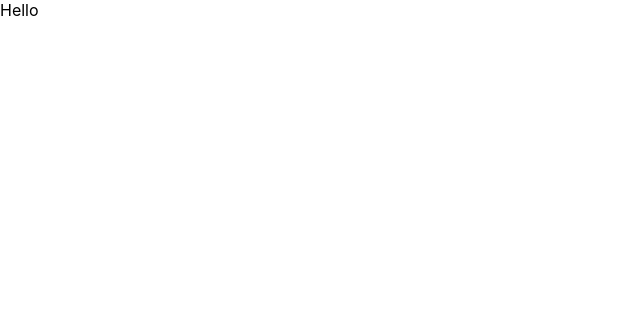
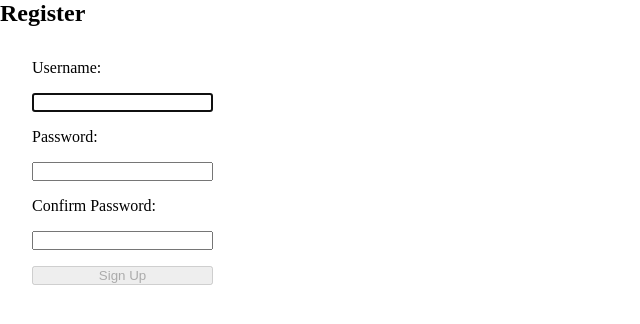
Before and after one commit to murtuzaalisurti/feedback-management-system, a React (Create React App) app: page / in a window 1280 px wide. Shown: the top 324 px of the page, without its empty margins (0-640 px from the left). Built offline with nearby package versions, Linux system fonts and the light colour scheme; the HTML template or start-up script is replaced by a standard one.

Commit message:
signup frontend functionality ✔

```diff
--- a/package.json
+++ b/package.json
@@ -3,9 +3,14 @@
   "version": "0.1.0",
   "private": true,
   "dependencies": {
+    "@fortawesome/fontawesome-svg-core": "^6.1.1",
+    "@fortawesome/free-regular-svg-icons": "^6.1.1",
+    "@fortawesome/free-solid-svg-icons": "^6.1.1",
+    "@fortawesome/react-fontawesome": "^0.1.18",
     "@testing-library/jest-dom": "^5.16.4",
     "@testing-library/react": "^13.3.0",
     "@testing-library/user-event": "^13.5.0",
+    "axios": "^0.27.2",
     "react": "^18.1.0",
     "react-dom": "^18.1.0",
     "react-scripts": "5.0.1",
--- a/src/App.js
+++ b/src/App.js
@@ -1,8 +1,10 @@
+import AdminRegister from "./components/AdminRegister";
+
 function App() {
   return (
-    <div className="App">
-      Hello
-    </div>
+    <main className="App">
+      <AdminRegister />
+    </main>
   );
 }
 
--- /dev/null
+++ b/src/api/axios.js
@@ -0,0 +1,5 @@
+import axios from "axios";
+
+export default axios.create({
+    baseURL: "http://localhost:3500"
+})
--- /dev/null
+++ b/src/components/AdminRegister.jsx
@@ -0,0 +1,167 @@
+import React from 'react'
+import { useRef, useState, useEffect } from 'react'
+import { FontAwesomeIcon } from '@fortawesome/react-fontawesome'
+import { faCheck, faInfoCircle, faTimes } from '@fortawesome/free-solid-svg-icons'
+import axios from '../api/axios';
+import { Link } from "react-router-dom";
+import '../styles/AdminRegister.css'
+
+const USER_REGEX = /^[A-z][A-z0-9-_]{3,23}$/;
+const PWD_REGEX = /^(?=.*[a-z])(?=.*[A-Z])(?=.*[0-9])(?=.*[!@#$%]).{8,24}$/;
+const REGISTER_URL = '/adminReg';
+
+const AdminRegister = () => {
+    const userRef = useRef()
+    const errRef = useRef()
+
+    const [user, setUser] = useState('');
+    const [validName, setValidName] = useState(false);
+    const [userFocus, setUserFocus] = useState(false);
+
+    const [pwd, setPwd] = useState('');
+    const [validPwd, setValidPwd] = useState(false);
+    const [pwdFocus, setPwdFocus] = useState(false);
+
+    const [matchPwd, setMatchPwd] = useState('');
+    const [validMatch, setValidMatch] = useState(false);
+    const [matchFocus, setMatchFocus] = useState(false);
+
+    const [errMsg, setErrMsg] = useState('');
+    const [success, setSuccess] = useState(false);
+
+    useEffect(() => {
+        userRef.current.focus()
+    }, [])
+
+    useEffect(() => {
+        setValidName(USER_REGEX.test(user));
+    }, [user])
+
+    useEffect(() => {
+        setValidPwd(PWD_REGEX.test(pwd));
+        setValidMatch(pwd === matchPwd);
+    }, [pwd, matchPwd])
+
+    useEffect(() => {
+        setErrMsg('');
+    }, [user, pwd, matchPwd])
+
+    const handleSubmit = async (e) => {
+        e.preventDefault();
+        // if button enabled with JS hack
+        const v1 = USER_REGEX.test(user);
+        const v2 = PWD_REGEX.test(pwd);
+        if (!v1 || !v2) {
+            setErrMsg("Invalid Entry");
+            return;
+        }
+        try {
+            const response = await axios.post(REGISTER_URL,
+                JSON.stringify({ user, pwd }),
+                {
+                    headers: { 'Content-Type': 'application/json' },
+                    withCredentials: true
+                }
+            );
+            // TODO: remove console.logs before deployment
+            console.log(JSON.stringify(response?.data));
+            //console.log(JSON.stringify(response))
+            setSuccess(true);
+            //clear state and controlled inputs
+            setUser('');
+            setPwd('');
+            setMatchPwd('');
+        } catch (err) {
+            if (!err?.response) {
+                setErrMsg('No Server Response');
+            } else if (err.response?.status === 409) {
+                setErrMsg('Username Taken');
+            } else {
+                setErrMsg('Registration Failed')
+            }
+            errRef.current.focus();
+        }
+    }
+
+
+    return (
+        <section className='reg-admin form'>
+            <p ref={errRef} className={errMsg ? "errmsg" : "offscreen"} aria-live="assertive">{errMsg}</p>
+            <h1>Register</h1>
+            <form onSubmit={handleSubmit}>
+                <label htmlFor="username">
+                    Username:
+                    <FontAwesomeIcon icon={faCheck} className={validName ? "valid" : "hide"} />
+                    <FontAwesomeIcon icon={faTimes} className={validName || !user ? "hide" : "invalid"} />
+                </label>
+                <input
+                    type="text"
+                    id="username"
+                    ref={userRef}
+                    autoComplete="off"
+                    onChange={(e) => setUser(e.target.value)}
+                    value={user}
+                    required
+                    aria-invalid={validName ? "false" : "true"}
+                    aria-describedby="uidnote"
+                    onFocus={() => setUserFocus(true)}
+                    onBlur={() => setUserFocus(false)}
+                />
+                <p id="uidnote" className={userFocus && user && !validName ? "instructions" : "offscreen"}>
+                    <FontAwesomeIcon icon={faInfoCircle} />
+                    4 to 24 characters.<br />
+                    Must begin with a letter.<br />
+                    Letters, numbers, underscores, hyphens allowed.
+                </p>
+
+                <label htmlFor="password">
+                    Password:
+                    <FontAwesomeIcon icon={faCheck} className={validPwd ? "valid" : "hide"} />
+                    <FontAwesomeIcon icon={faTimes} className={validPwd || !pwd ? "hide" : "invalid"} />
+                </label>
+                <input
+                    type="password"
+                    id="password"
+                    onChange={(e) => setPwd(e.target.value)}
+                    value={pwd}
+                    required
+                    aria-invalid={validPwd ? "false" : "true"}
+                    aria-describedby="pwdnote"
+                    onFocus={() => setPwdFocus(true)}
+                    onBlur={() => setPwdFocus(false)}
+                />
+                <p id="pwdnote" className={pwdFocus && !validPwd ? "instructions" : "offscreen"}>
+                    <FontAwesomeIcon icon={faInfoCircle} />
+                    8 to 24 characters.<br />
+                    Must include uppercase and lowercase letters, a number and a special character.<br />
+                    Allowed special characters: <span aria-label="exclamation mark">!</span> <span aria-label="at symbol">@</span> <span aria-label="hashtag">#</span> <span aria-label="dollar sign">$</span> <span aria-label="percent">%</span>
+                </p>
+
+                <label htmlFor="confirm_pwd">
+                    Confirm Password:
+                    <FontAwesomeIcon icon={faCheck} className={validMatch && matchPwd ? "valid" : "hide"} />
+                    <FontAwesomeIcon icon={faTimes} className={validMatch || !matchPwd ? "hide" : "invalid"} />
+                </label>
+                <input
+                    type="password"
+                    id="confirm_pwd"
+                    onChange={(e) => setMatchPwd(e.target.value)}
+                    value={matchPwd}
+                    required
+                    aria-invalid={validMatch ? "false" : "true"}
+                    aria-describedby="confirmnote"
+                    onFocus={() => setMatchFocus(true)}
+                    onBlur={() => setMatchFocus(false)}
+                />
+                <p id="confirmnote" className={matchFocus && !validMatch ? "instructions" : "offscreen"}>
+                    <FontAwesomeIcon icon={faInfoCircle} />
+                    Must match the first password input field.
+                </p>
+
+                <button disabled={!validName || !validPwd || !validMatch ? true : false}>Sign Up</button>
+            </form>
+        </section>
+    )
+}
+
+export default AdminRegister
--- a/src/index.css
+++ b/src/index.css
@@ -1,13 +1,5 @@
-body {
+* {
   margin: 0;
-  font-family: -apple-system, BlinkMacSystemFont, 'Segoe UI', 'Roboto', 'Oxygen',
-    'Ubuntu', 'Cantarell', 'Fira Sans', 'Droid Sans', 'Helvetica Neue',
-    sans-serif;
-  -webkit-font-smoothing: antialiased;
-  -moz-osx-font-smoothing: grayscale;
+  padding: 0;
+  box-sizing: border-box;
 }
-
-code {
-  font-family: source-code-pro, Menlo, Monaco, Consolas, 'Courier New',
-    monospace;
-}
--- /dev/null
+++ b/src/styles/AdminRegister.css
@@ -0,0 +1,48 @@
+form {
+    display: flex;
+    flex-direction: column;
+    width: fit-content;
+    padding: 2rem;
+    gap: 1rem;
+}
+
+.instructions {
+    font-size: 0.75rem;
+    border-radius: 0.5rem;
+    background: #000;
+    color: #fff;
+    padding: 0.25rem;
+    position: relative;
+    bottom: -10px;
+}
+
+.instructions>svg {
+    margin-right: 0.25rem;
+}
+
+.offscreen {
+    position: absolute;
+    left: -9999px;
+}
+
+.hide {
+    display: none;
+}
+
+.valid {
+    color: limegreen;
+    margin-left: 0.25rem;
+}
+
+.invalid {
+    color: red;
+    margin-left: 0.25rem;
+}
+
+.errmsg {
+    background-color: lightpink;
+    color: firebrick;
+    font-weight: bold;
+    padding: 0.5rem;
+    margin-bottom: 0.5rem;
+}
```
Also changed, not shown: 1 other file (tests, documents, lock files or other folders).
